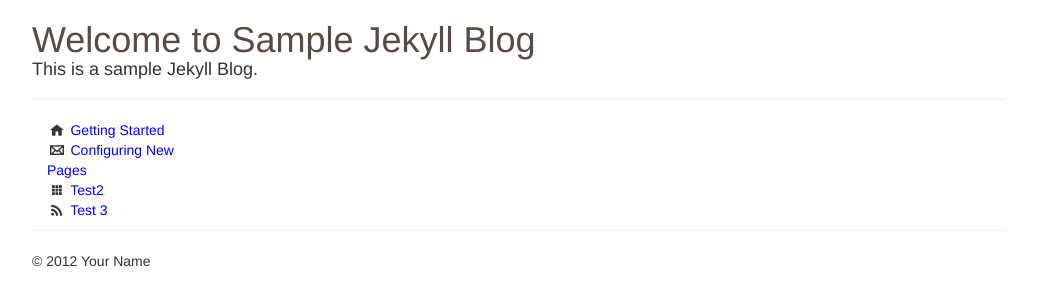
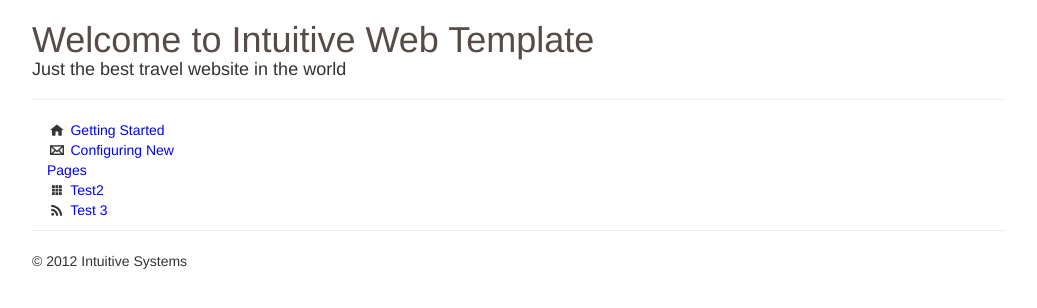
Before and after one commit to Intuitive-James/Documentation, a Jekyll site: the page built from index.html, in a window 1280 px wide. Shown: the top 308 px of the page, without its empty margins (18-1055 px from the left). Built offline with Jekyll 4.4.1, drawn with Linux system fonts in a browser that asks for light colours; Markdown is read by kramdown in place of the engine named in the settings.

Commit message:
config_change
making some test and setup changes to config file

```diff
--- a/_config.yml
+++ b/_config.yml
@@ -1,14 +1,14 @@
 # Name of your blog (this will show up at the top of your page and in the RSS feed)
-name: Sample Jekyll Blog
+name: Intuitive Web Template
 
 # Short description (goes below the title; it will also be used in the RSS feed)
-description: This is a sample Jekyll Blog.
+description: Just the best travel website in the world
 
 # Your name, as you want it to appear underneath each post and in the footer
-author: Your Name
+author: Intuitive Systems
 
 # Your email if you want it to be linked on the contact page
-author_email: you@example.com
+author_email: jamess@intuitivesystems.co.uk
 
 # The directory for category index pages. Change it to something else if
 # for example you want links like /categories/category1 instead of /category1
```
